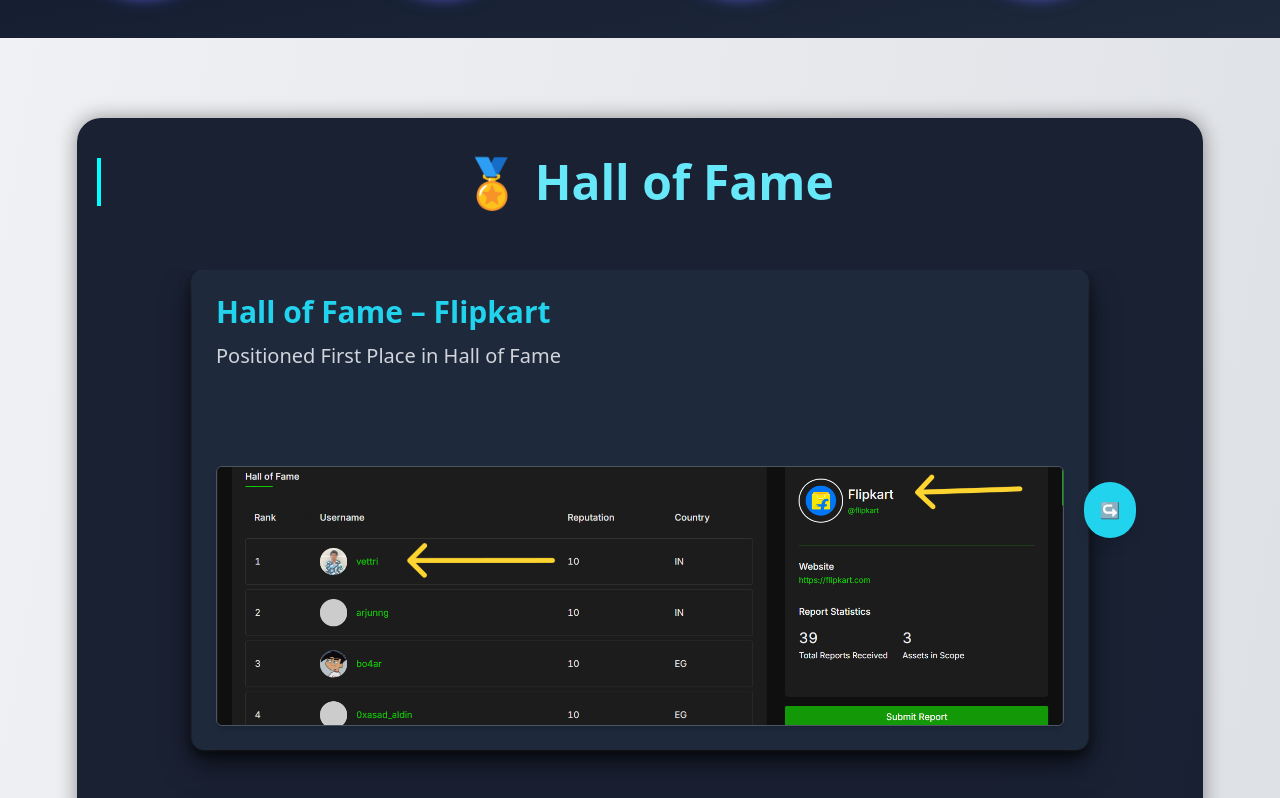
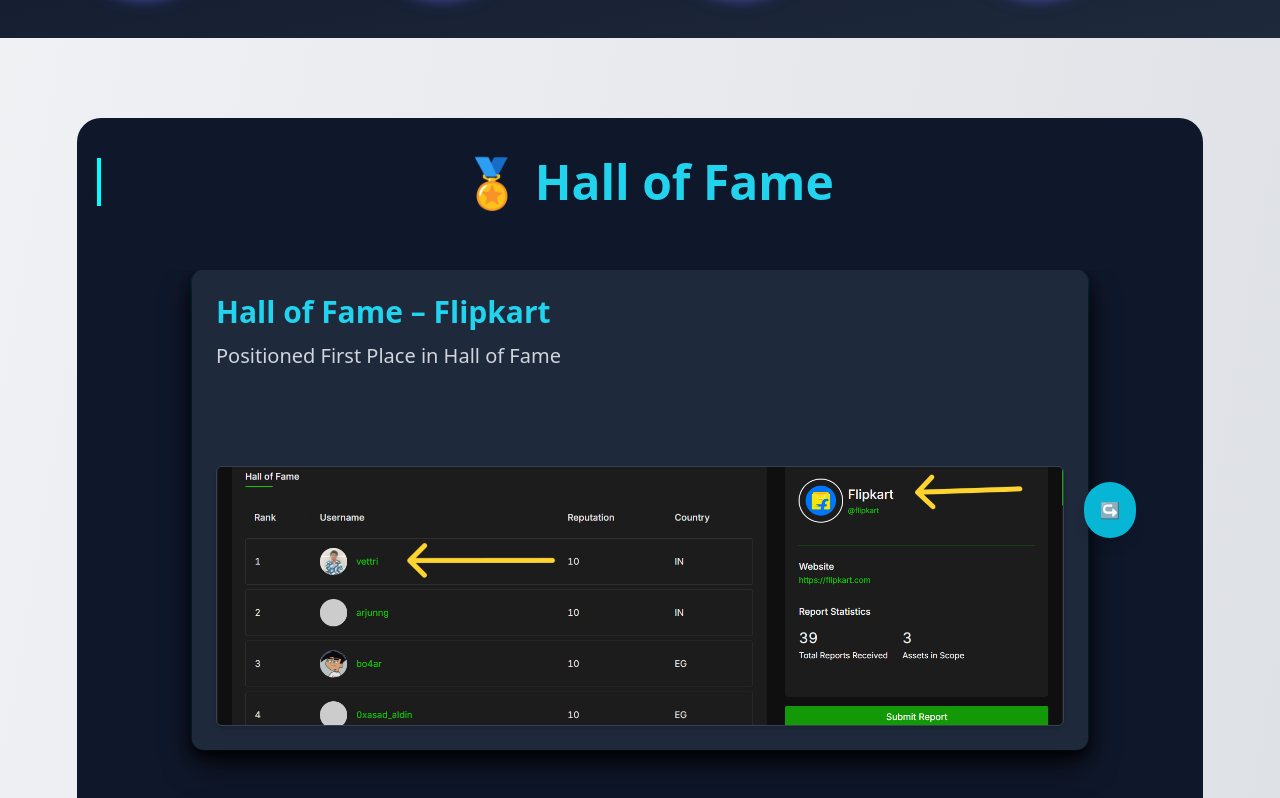
Before and after one commit to Vairam2007/final, a React (Vite) app: page / in a window 1280 px wide. Shown: the part 1802-2600 px from the top of the page. Built offline with nearby package versions, Linux system fonts and the light colour scheme.

Commit message:
commit three

```diff
--- a/src/App.css
+++ b/src/App.css
@@ -64,7 +64,7 @@
   padding: 1rem;
   border-radius: 9999px;
   background-color: #06b6d4;
-  color: white;
+  color: rgb(0, 132, 255);
   box-shadow: 0 0 10px rgba(0,255,255,0.5);
   transition: transform 0.3s ease, background-color 0.3s ease;
 }
@@ -73,19 +73,6 @@
   transform: scale(1.1);
 }
 
-/* Light/Dark Scrollbar Variables */
-html.light {
-  --scrollbar-bg: #f0f0f0;
-  --scrollbar-track: #f0f0f0;
-  --scrollbar-thumb: linear-gradient(180deg, #8a2be2, #551a8b);
-  --scrollbar-thumb-hover: linear-gradient(180deg, #9a3cef, #662bab);
-}
-html.dark {
-  --scrollbar-bg: #12121a;
-  --scrollbar-track: #12121a;
-  --scrollbar-thumb: linear-gradient(180deg, #4c2a85, #2f1c4d);
-  --scrollbar-thumb-hover: linear-gradient(180deg, #6a3dbf, #3a2373);
-}
 
 /* For backdrop blur on navbar */
 .navbar, .navbar-mobile {
--- a/src/components/HallOfFame.jsx
+++ b/src/components/HallOfFame.jsx
@@ -22,6 +22,7 @@
   const containerRef = useRef(null);
   const [flippedIndexes, setFlippedIndexes] = useState(new Set());
   const [selectedImage, setSelectedImage] = useState(null);
+  const [outerHover, setOuterHover] = useState(false);
 
   useEffect(() => {
     const container = containerRef.current;
@@ -55,28 +56,23 @@
     });
   };
 
-  const [outerHover, setOuterHover] = useState(false);
-
   return (
     <section
       id="halloffame"
-      className="text-white py-20 px-6 md:px-12"
+      className="text-gray-300 py-20 px-6 md:px-12"
       style={{
-        backgroundColor: "rgba(15, 23, 42, 0.95)",
+        backgroundColor: "#0f172a",
         borderRadius: "24px",
         maxWidth: "88vw",
-        margin: "80px auto", // Gap from edges
+        margin: "80px auto",
         padding: "20px",
-        boxShadow: outerHover
-          ? "0 0 50px rgba(34,211,238,0.35)"
-          : "0 0 20px rgba(0,0,0,0.4)",
-        transition: "box-shadow 0.3s ease",
+
       }}
       onMouseEnter={() => setOuterHover(true)}
       onMouseLeave={() => setOuterHover(false)}
     >
       <div className="max-w-7xl mx-auto">
-        <h2 className="text-4xl md:text-5xl font-extrabold text-cyan-300 text-center mt-5 mb-16">
+        <h2 className="text-4xl md:text-5xl font-extrabold text-cyan-400 text-center mt-5 mb-16">
           🏅 Hall of Fame
         </h2>
 
@@ -106,7 +102,8 @@
                     minHeight: "480px",
                     borderRadius: "16px",
                     boxShadow:
-                      "0 15px 30px rgba(0, 0, 0, 0.5), 0 0 0 2px rgba(255, 255, 255, 0.05)",
+                      "0 15px 30px rgba(0, 0, 0, 0.7), 0 0 0 2px rgba(14, 165, 233, 0.1)",
+                    backgroundColor: "#1e293b",
                   }}
                 >
                   {/* Front Side */}
@@ -119,20 +116,21 @@
                       height: "100%",
                       top: 0,
                       left: 0,
-                      backgroundColor: "#1e293b", // slate-800
+                      backgroundColor: "#1e293b",
                       boxShadow:
-                        "0 6px 12px rgba(0, 0, 0, 0.6), 0 0 0 1px rgba(255, 255, 255, 0.05)",
+                        "0 6px 12px rgba(0, 0, 0, 0.8), 0 0 0 1px rgba(14, 165, 233, 0.1)",
+                      color: "#cbd5e1",
                     }}
                     onClick={() => toggleFlip(idx)}
                     onMouseEnter={(e) => {
-                      e.currentTarget.style.backgroundColor = "#334155"; // slate-700
+                      e.currentTarget.style.backgroundColor = "#273449";
                       e.currentTarget.style.boxShadow =
-                        "0 12px 30px rgba(34,211,238,0.45), 0 0 25px rgba(34,211,238,0.3)";
+                        "0 12px 30px rgba(14,165,233,0.4), 0 0 25px rgba(14,165,233,0.3)";
                     }}
                     onMouseLeave={(e) => {
                       e.currentTarget.style.backgroundColor = "#1e293b";
                       e.currentTarget.style.boxShadow =
-                        "0 6px 12px rgba(0, 0, 0, 0.6), 0 0 0 1px rgba(255, 255, 255, 0.05)";
+                        "0 6px 12px rgba(0, 0, 0, 0.8), 0 0 0 1px rgba(14, 165, 233, 0.1)";
                     }}
                   >
                     <div>
@@ -146,7 +144,7 @@
 
                     {item.image && (
                       <div
-                        className="mt-6 rounded-md overflow-hidden shadow-md border border-gray-600 hover:shadow-lg cursor-pointer"
+                        className="mt-6 rounded-md overflow-hidden shadow-md border border-gray-700 hover:shadow-lg cursor-pointer"
                         style={{ height: "260px" }}
                         onClick={(e) => {
                           e.stopPropagation();
@@ -164,14 +162,14 @@
 
                   {/* Back Side */}
                   <div
-                    className="bg-slate-700 rounded-xl p-8 absolute top-0 left-0 w-full h-full text-gray-100 flex flex-col justify-center items-center text-center cursor-pointer"
+                    className="bg-slate-900 rounded-xl p-8 absolute top-0 left-0 w-full h-full text-gray-200 flex flex-col justify-center items-center text-center cursor-pointer"
                     style={{
                       backfaceVisibility: "hidden",
                       transform: "rotateY(180deg)",
                     }}
                     onClick={() => toggleFlip(idx)}
                   >
-                    <h3 className="text-2xl font-bold mb-4 text-cyan-300">
+                    <h3 className="text-2xl font-bold mb-4 text-cyan-400">
                       More Info
                     </h3>
                     <p className="text-base md:text-lg px-4">
@@ -185,7 +183,7 @@
                 {/* Flip Button */}
                 <button
                   onClick={() => toggleFlip(idx)}
-                  className="absolute top-1/2 transform -translate-y-1/2 right-[-3rem] bg-cyan-400 text-black rounded-full p-4 shadow-lg hover:bg-cyan-300 transition"
+                  className="absolute top-1/2 transform -translate-y-1/2 right-[-3rem] bg-cyan-500 text-black rounded-full p-4 shadow-lg hover:bg-cyan-400 transition"
                   aria-label="Flip card"
                   style={{ userSelect: "none" }}
                 >
@@ -200,7 +198,7 @@
       {/* Modal */}
       {selectedImage && (
         <div
-          className="fixed inset-0 bg-black bg-opacity-80 flex items-center justify-center z-50"
+          className="fixed inset-0 bg-black bg-opacity-90 flex items-center justify-center z-50"
           onClick={() => setSelectedImage(null)}
         >
           <div
@@ -209,7 +207,7 @@
           >
             <button
               onClick={() => setSelectedImage(null)}
-              className="absolute top-2 right-2 h-10 w-10 text-black text-3xl font-bold bg-cyan-400 rounded-full hover:bg-cyan-300 transition flex items-center justify-center"
+              className="absolute top-2 right-2 h-10 w-10 text-black text-3xl font-bold bg-cyan-500 rounded-full hover:bg-cyan-400 transition flex items-center justify-center"
               aria-label="Close modal"
             >
               ×
```
